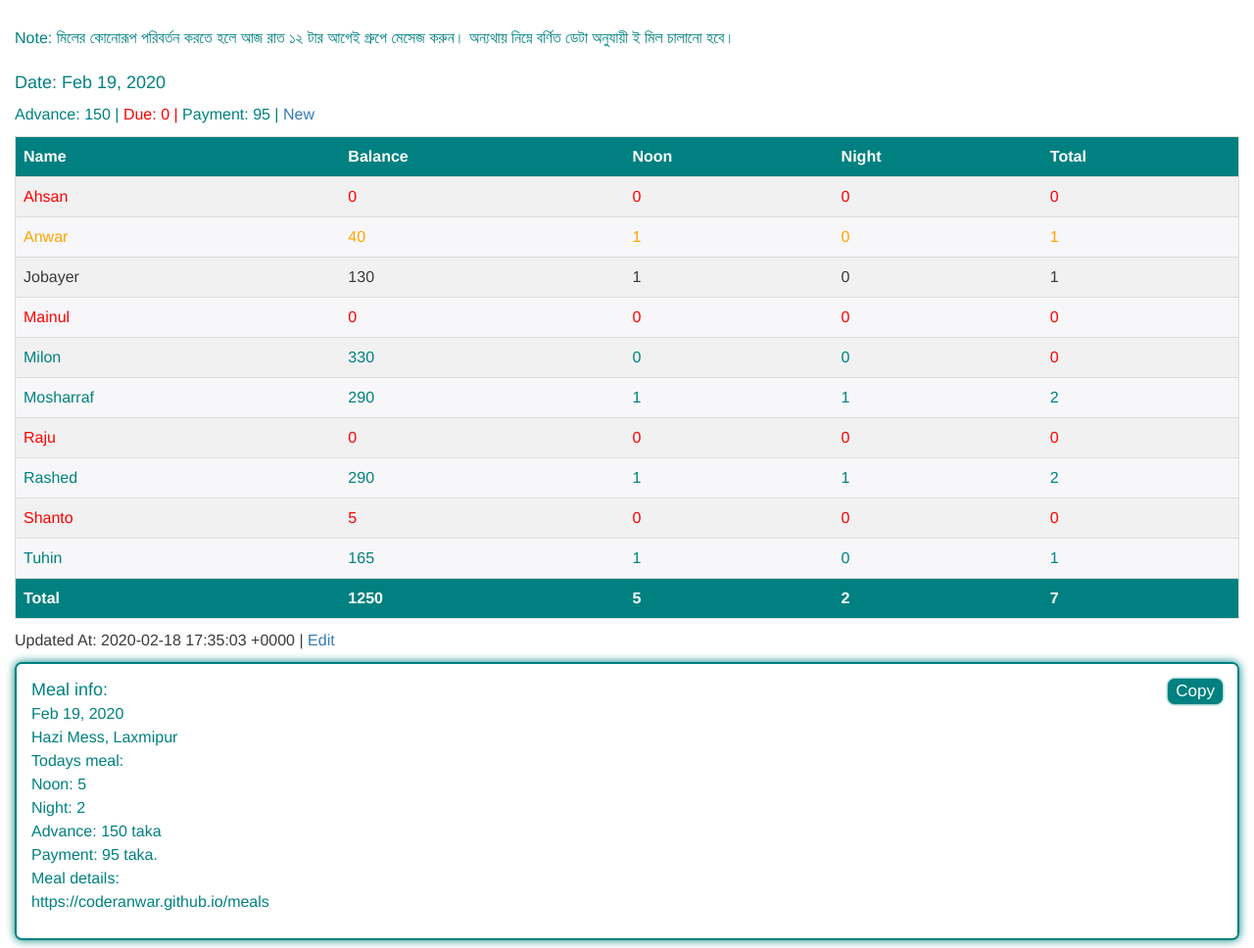
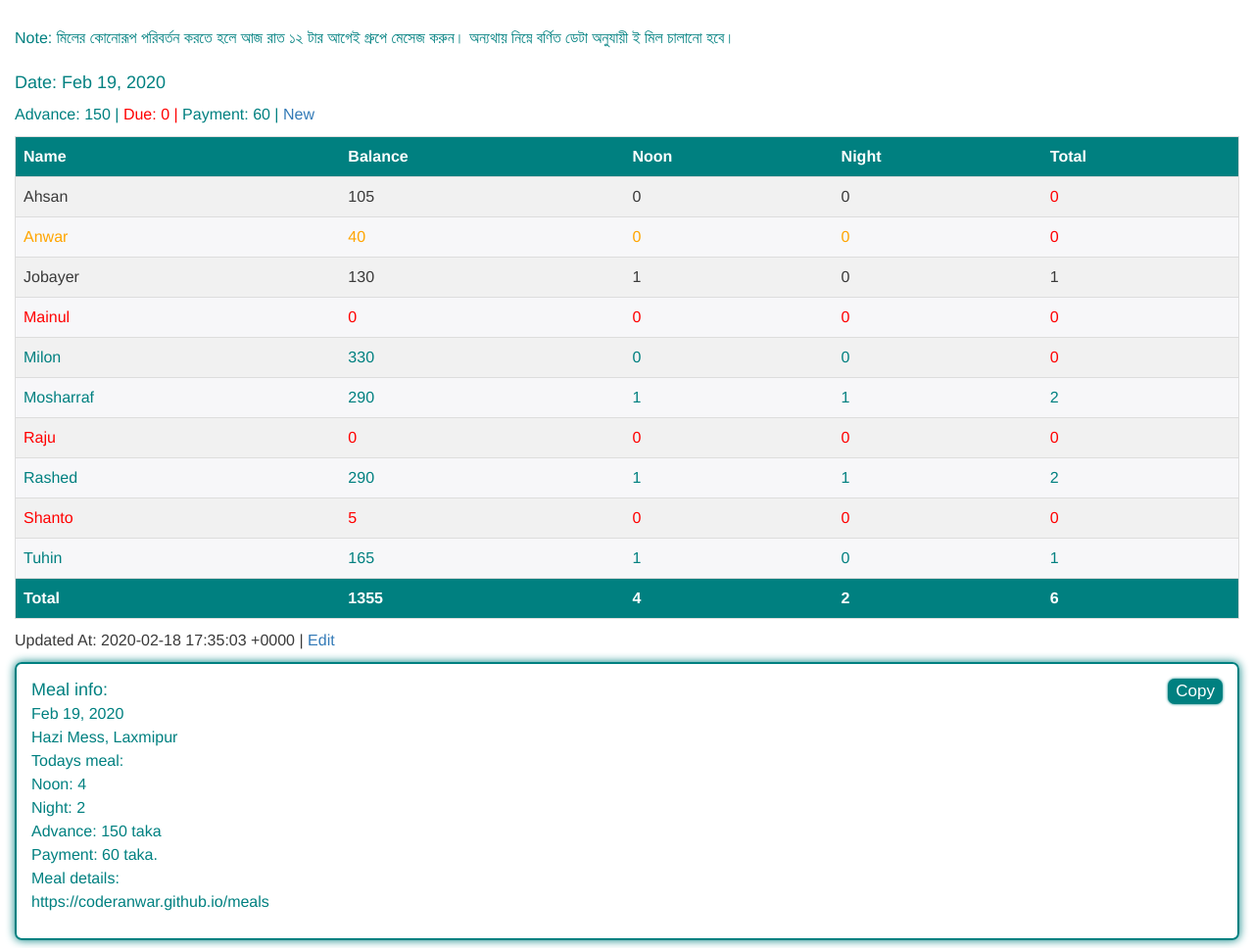
Before and after one commit to coderanwar/meals, a Jekyll site: the page built from index.html, in a window 1280 px wide and 1400 px high. Shown: the part 197-1165 px from the top of the window at 98% size. Built offline with Jekyll 4.4.1, drawn with Linux system fonts in a browser that asks for light colours.

Commit message:
Update meals.yml

```diff
--- a/_data/meals.yml
+++ b/_data/meals.yml
@@ -5,12 +5,12 @@
   Due: 0
   Peoples:
     - Name: "Ahsan"
-      Balance: 0
+      Balance: 105
       Noon: 0
       Night: 0
     - Name: "Anwar"
       Balance: 40
-      Noon: 1
+      Noon: 0
       Night: 0
     - Name: "Jobayer"
       Balance: 130
```
